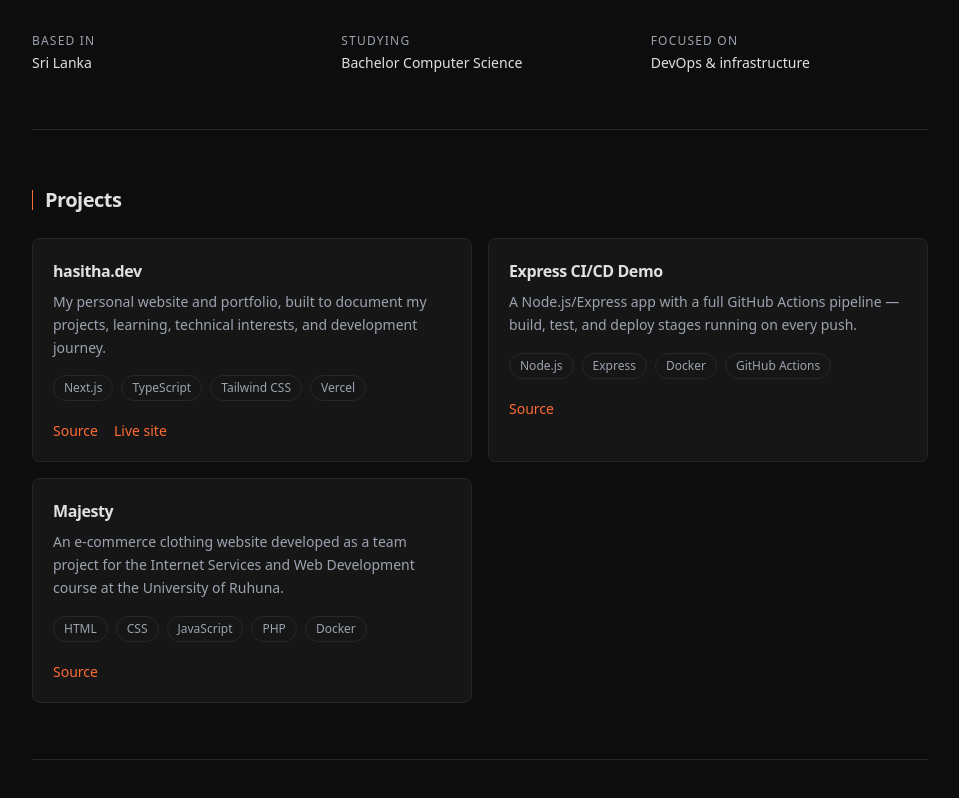
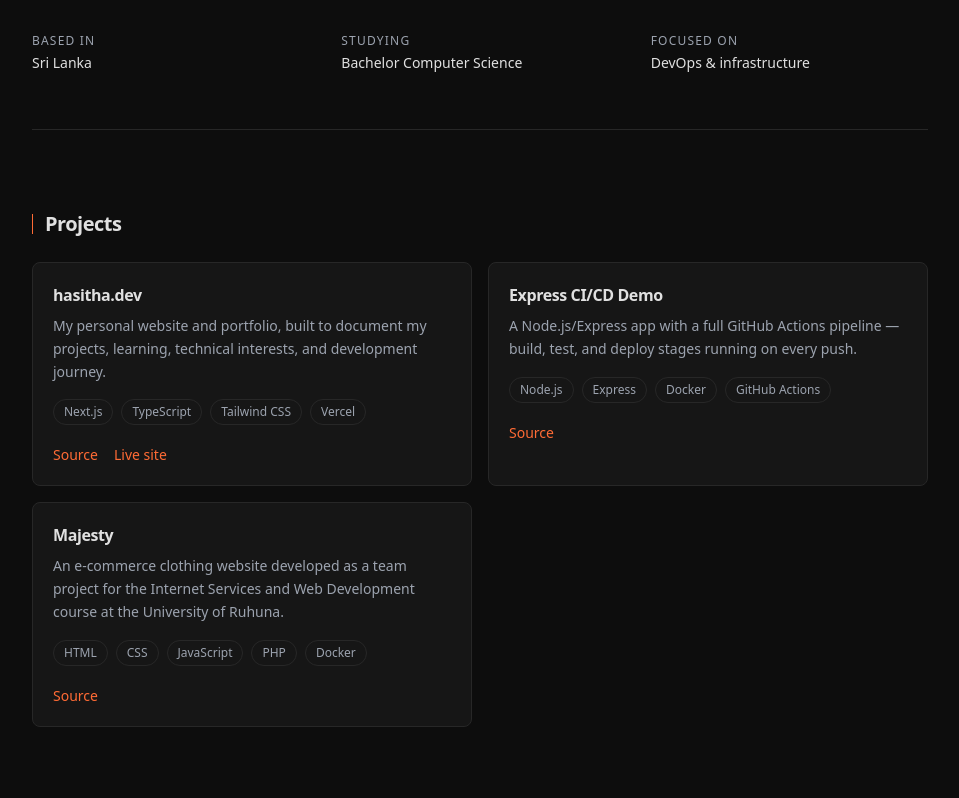
Before and after one commit to hasithaea/hasitha-dev, a Next.js app: page / in a window 1280 px wide. Shown: the part 1122-1920 px from the top of the page, without its empty margins (160-1119 px from the left). Built offline with nearby package versions, Linux system fonts and the light colour scheme; no server answers.

Commit message:
style: add space around project section (#18)

```diff
--- a/components/sections/Projects.tsx
+++ b/components/sections/Projects.tsx
@@ -4,7 +4,7 @@ import { projects } from "@/data/projects";
 
 export default function Projects() {
   return (
-    <section id="projects" className="scroll-mt-24 py-14 border-t border-border-color">
+    <section id="projects" className="scroll-mt-24 py-16 sm:py-20 border-t border-border-color">
       <SectionHeading>Projects</SectionHeading>
 
       <div className="grid gap-4 sm:grid-cols-2">
```
